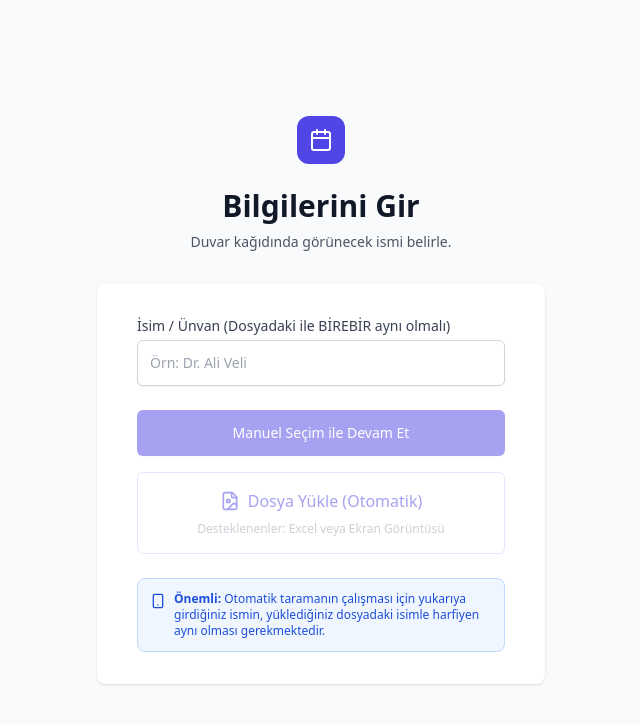
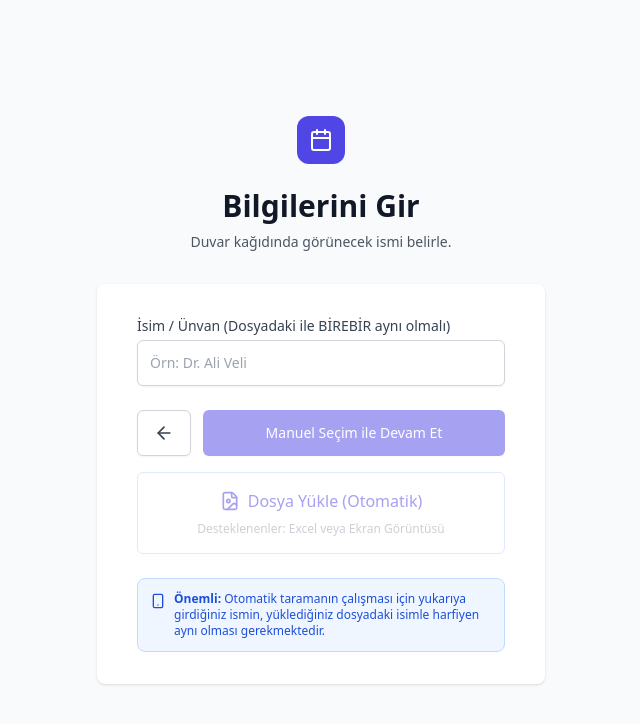
Before and after one commit to yigitertor/ShiftAssistant, a React (Vite) app: page / in a window 1280 px wide. Both pictures are taken after a click on the button "Hemen Başla". Shown: the top 724 px of the page, without its empty margins (319-959 px from the left). Built offline with nearby package versions, Linux system fonts and the light colour scheme.

Commit message:
Reset State & Navigation buttons

```diff
--- a/src/App.jsx
+++ b/src/App.jsx
@@ -33,10 +33,10 @@ export default function App() {
   };
 
   const [step, setStep] = useState(() => getInitialState('step', 0));
-  const [name, setName] = useState(() => getInitialState('name', ''));
+  const [name, setName] = useState('');
   const [selectedDate, setSelectedDate] = useState(new Date()); // Date objesi JSON'da string olur, o yüzden bunu direkt init ediyoruz
   // Shifts artık obje dizisi: { day: 1, type: 'night' }
-  const [shifts, setShifts] = useState(() => getInitialState('shifts', []));
+  const [shifts, setShifts] = useState([]);
   const [currentTheme, setCurrentTheme] = useState(() => getInitialState('currentTheme', 'minimal'));
 
   // Yeni Özellikler State'leri
@@ -51,8 +51,6 @@ export default function App() {
 
   // --- PERSISTENCE ---
   useEffect(() => { localStorage.setItem('step', JSON.stringify(step)); }, [step]);
-  useEffect(() => { localStorage.setItem('name', JSON.stringify(name)); }, [name]);
-  useEffect(() => { localStorage.setItem('shifts', JSON.stringify(shifts)); }, [shifts]);
   useEffect(() => { localStorage.setItem('currentTheme', JSON.stringify(currentTheme)); }, [currentTheme]);
   useEffect(() => {
     localStorage.setItem('darkMode', JSON.stringify(darkMode));
--- a/src/components/steps/CalendarSelection.jsx
+++ b/src/components/steps/CalendarSelection.jsx
@@ -1,5 +1,5 @@
 import React from 'react';
-import { ArrowRight, Trash2 } from 'lucide-react';
+import { ArrowRight, Trash2, ArrowLeft } from 'lucide-react';
 import { getDaysInMonth, getFirstDayOfMonth } from '../../utils/dateUtils';
 import { useLanguage } from '../../context/LanguageContext';
 
@@ -98,9 +98,17 @@ const CalendarSelection = ({ selectedDate, setSelectedDate, shifts, setShifts, s
                                 </button>
                             )}
                         </div>
-                        <button onClick={() => setStep(3)} disabled={shifts.length === 0} className="bg-indigo-600 text-white px-6 py-3 rounded-lg font-bold hover:bg-indigo-700 disabled:opacity-50 flex items-center gap-2">
-                            {t('calendar.btn_design')} <ArrowRight size={18} />
-                        </button>
+                        <div className="flex gap-3">
+                            <button
+                                onClick={() => setStep(1)}
+                                className="px-4 py-3 border border-gray-300 dark:border-gray-600 rounded-lg text-gray-700 dark:text-gray-200 bg-white dark:bg-gray-700 hover:bg-gray-50 dark:hover:bg-gray-600 focus:outline-none focus:ring-2 focus:ring-offset-2 focus:ring-indigo-500"
+                            >
+                                <ArrowLeft size={20} />
+                            </button>
+                            <button onClick={() => setStep(3)} disabled={shifts.length === 0} className="bg-indigo-600 text-white px-6 py-3 rounded-lg font-bold hover:bg-indigo-700 disabled:opacity-50 flex items-center gap-2">
+                                {t('calendar.btn_design')} <ArrowRight size={18} />
+                            </button>
+                        </div>
                     </div>
                 </div>
             </div>
--- a/src/components/steps/InputForm.jsx
+++ b/src/components/steps/InputForm.jsx
@@ -1,5 +1,5 @@
 import React from 'react';
-import { Calendar, FileImage, Loader2, Smartphone } from 'lucide-react';
+import { Calendar, FileImage, Loader2, Smartphone, ArrowLeft } from 'lucide-react';
 import { useLanguage } from '../../context/LanguageContext';
 
 const InputForm = ({ name, setName, setStep, handleFileUpload, isUploading, uploadStatus }) => {
@@ -36,13 +36,21 @@ const InputForm = ({ name, setName, setStep, handleFileUpload, isUploading, uplo
                         </div>
 
                         <div className="grid grid-cols-1 gap-4">
+                            <div className="flex gap-3">
+                                <button
+                                    onClick={() => setStep(0)}
+                                    className="flex-none px-4 py-3 border border-gray-300 dark:border-gray-600 rounded-md shadow-sm text-gray-700 dark:text-gray-200 bg-white dark:bg-gray-700 hover:bg-gray-50 dark:hover:bg-gray-600 focus:outline-none focus:ring-2 focus:ring-offset-2 focus:ring-indigo-500"
+                                >
+                                    <ArrowLeft size={20} />
+                                </button>
                                 <button
                                     disabled={!name}
                                     onClick={() => setStep(2)}
-                                className="w-full flex justify-center items-center py-3 px-4 border border-transparent rounded-md shadow-sm text-sm font-medium text-white bg-indigo-600 hover:bg-indigo-700 focus:outline-none focus:ring-2 focus:ring-offset-2 focus:ring-indigo-500 disabled:opacity-50 disabled:cursor-not-allowed"
+                                    className="flex-1 flex justify-center items-center py-3 px-4 border border-transparent rounded-md shadow-sm text-sm font-medium text-white bg-indigo-600 hover:bg-indigo-700 focus:outline-none focus:ring-2 focus:ring-offset-2 focus:ring-indigo-500 disabled:opacity-50 disabled:cursor-not-allowed"
                                 >
                                     {t('input.btn_manual')}
                                 </button>
+                            </div>
 
                             <div className={`relative group w-full ${!name ? 'opacity-50 cursor-not-allowed' : ''}`}>
                                 <input
```
Also changed, not shown: 1 other file (tests, documents, lock files or other folders). Lines whose indentation alone changed are shown as unchanged.
